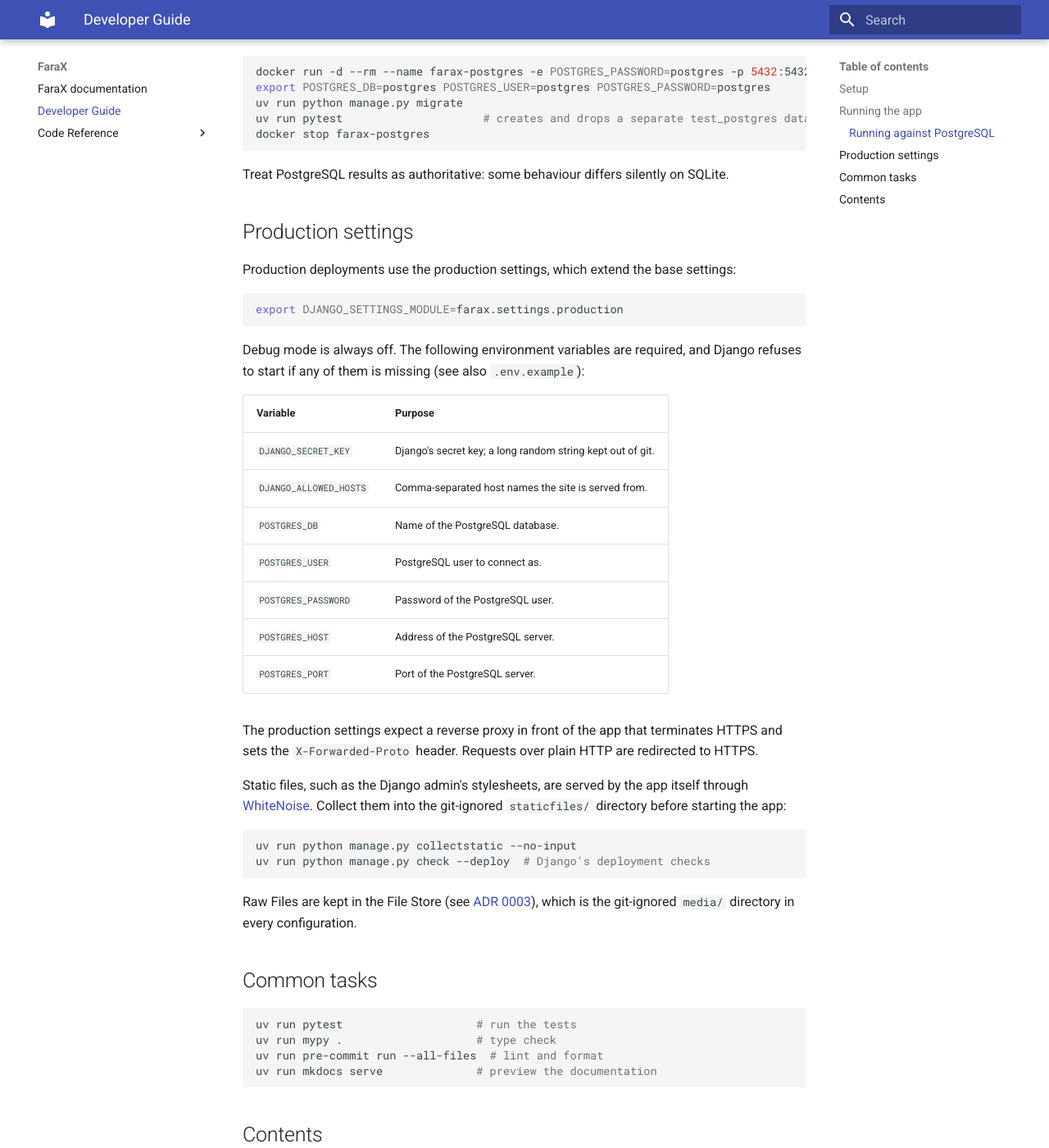
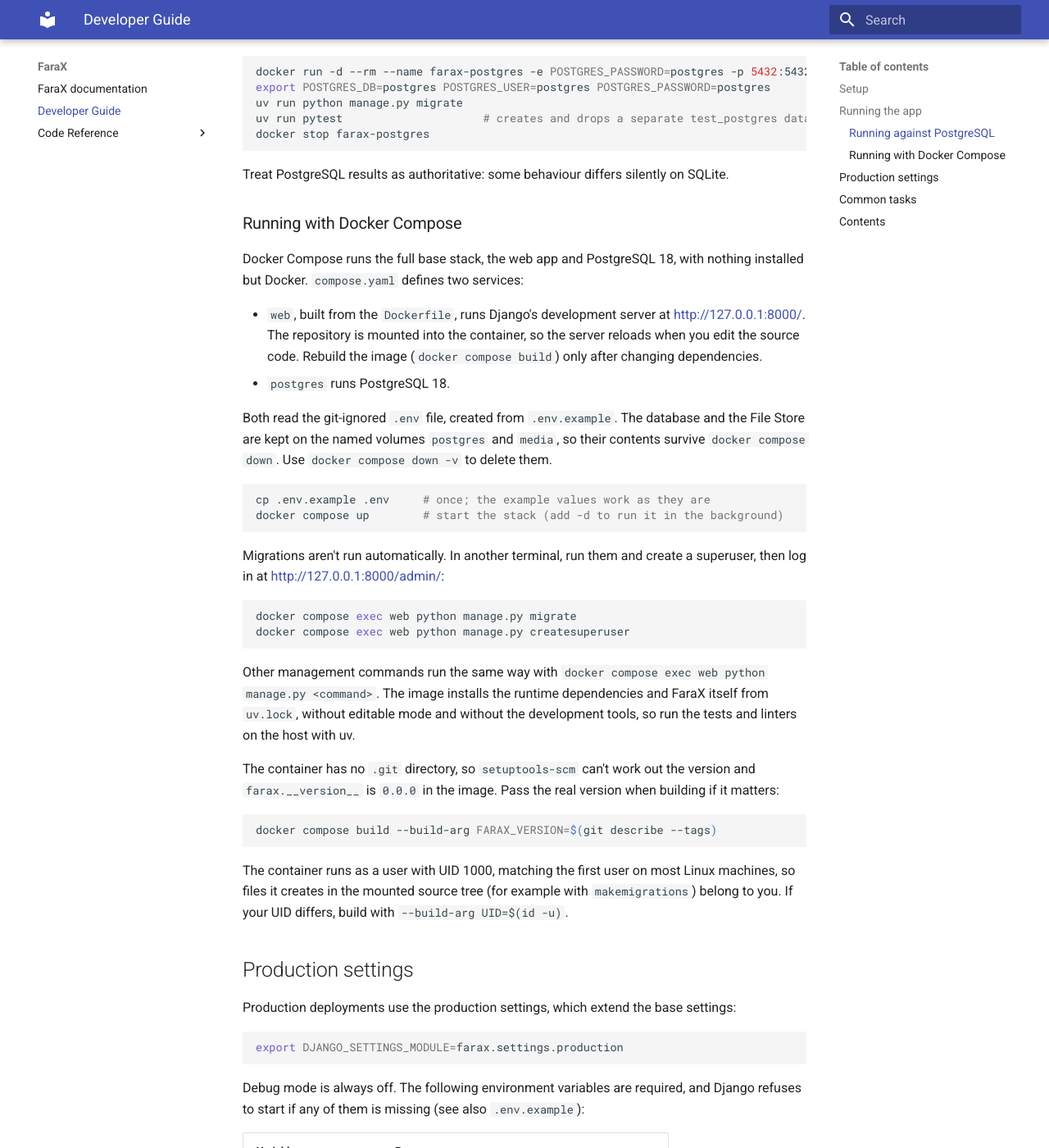
Before and after one commit to ImperialCollegeLondon/FaraX, an MkDocs documentation site: the page built from docs/developer/index.md, in a window 1280 px wide and 1400 px high, scrolled down 984 px. Shown: the whole window at 82% size. Built offline with MkDocs 1.6.1 and Material for MkDocs 9.7.7, drawn with Linux system fonts in a browser that asks for light colours; some of the changed text lies outside the part shown.

Commit message:
Document the Docker Compose workflow
Co-authored-by: Copilot <223556219+Copilot@users.noreply.github.com>

````diff
--- a/docs/developer/index.md
+++ b/docs/developer/index.md
@@ -47,6 +47,52 @@ docker stop farax-postgres
 
 Treat PostgreSQL results as authoritative: some behaviour differs silently on SQLite.
 
+### Running with Docker Compose
+
+Docker Compose runs the full base stack, the web app and PostgreSQL 18, with nothing
+installed but Docker. `compose.yaml` defines two services:
+
+- `web`, built from the `Dockerfile`, runs Django's development server at
+  <http://127.0.0.1:8000/>. The repository is mounted into the container, so the server
+  reloads when you edit the source code. Rebuild the image (`docker compose build`)
+  only after changing dependencies.
+- `postgres` runs PostgreSQL 18.
+
+Both read the git-ignored `.env` file, created from `.env.example`. The database and the
+File Store are kept on the named volumes `postgres` and `media`, so their contents
+survive `docker compose down`. Use `docker compose down -v` to delete them.
+
+```bash
+cp .env.example .env     # once; the example values work as they are
+docker compose up        # start the stack (add -d to run it in the background)
+```
+
+Migrations aren't run automatically. In another terminal, run them and create a
+superuser, then log in at <http://127.0.0.1:8000/admin/>:
+
+```bash
+docker compose exec web python manage.py migrate
+docker compose exec web python manage.py createsuperuser
+```
+
+Other management commands run the same way with `docker compose exec web python
+manage.py <command>`. The image installs the runtime dependencies and FaraX itself from
+`uv.lock`, without editable mode and without the development tools, so run the tests
+and linters on the host with uv.
+
+The container has no `.git` directory, so `setuptools-scm` can't work out the version
+and `farax.__version__` is `0.0.0` in the image. Pass the real version when building if
+it matters:
+
+```bash
+docker compose build --build-arg FARAX_VERSION=$(git describe --tags)
+```
+
+The container runs as a user with UID 1000, matching the first user on most Linux
+machines, so files it creates in the mounted source tree (for example with
+`makemigrations`) belong to you. If your UID differs, build with
+`--build-arg UID=$(id -u)`.
+
 ## Production settings
 
 Production deployments use the production settings, which extend the base settings:
@@ -83,7 +129,7 @@ uv run python manage.py check --deploy  # Django's deployment checks
 
 Raw Files are kept in the File Store (see
 [ADR 0003](../adr/0003-raw-files-in-file-store.md)), which is the git-ignored `media/`
-directory in every configuration.
+directory unless `DJANGO_MEDIA_ROOT` points somewhere else.
 
 ## Common tasks
 
````
Also changed, not shown: README.md (+33 -0 lines), docs/developer/architecture.md (+4 -1 lines), .github/copilot-instructions.md.
